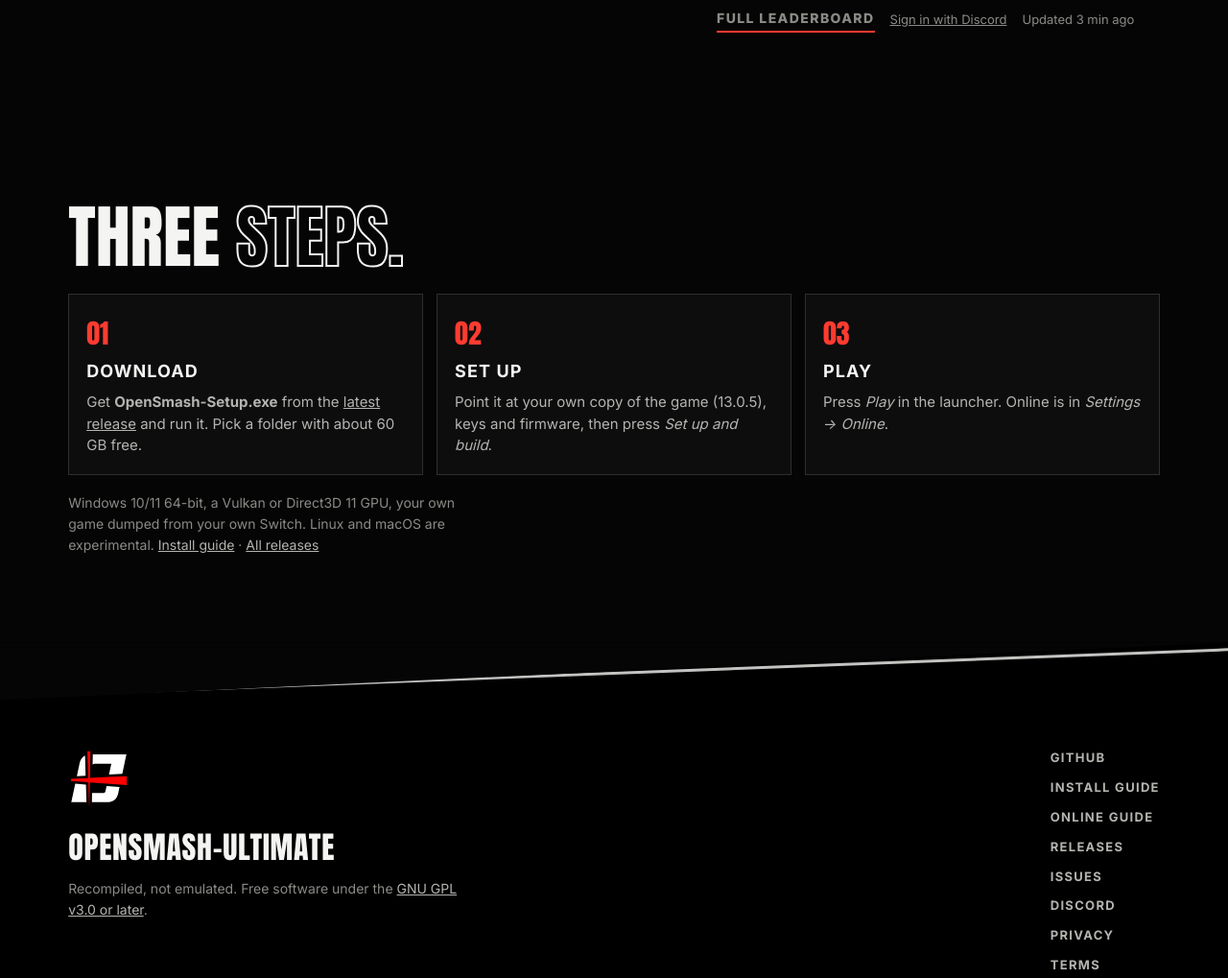
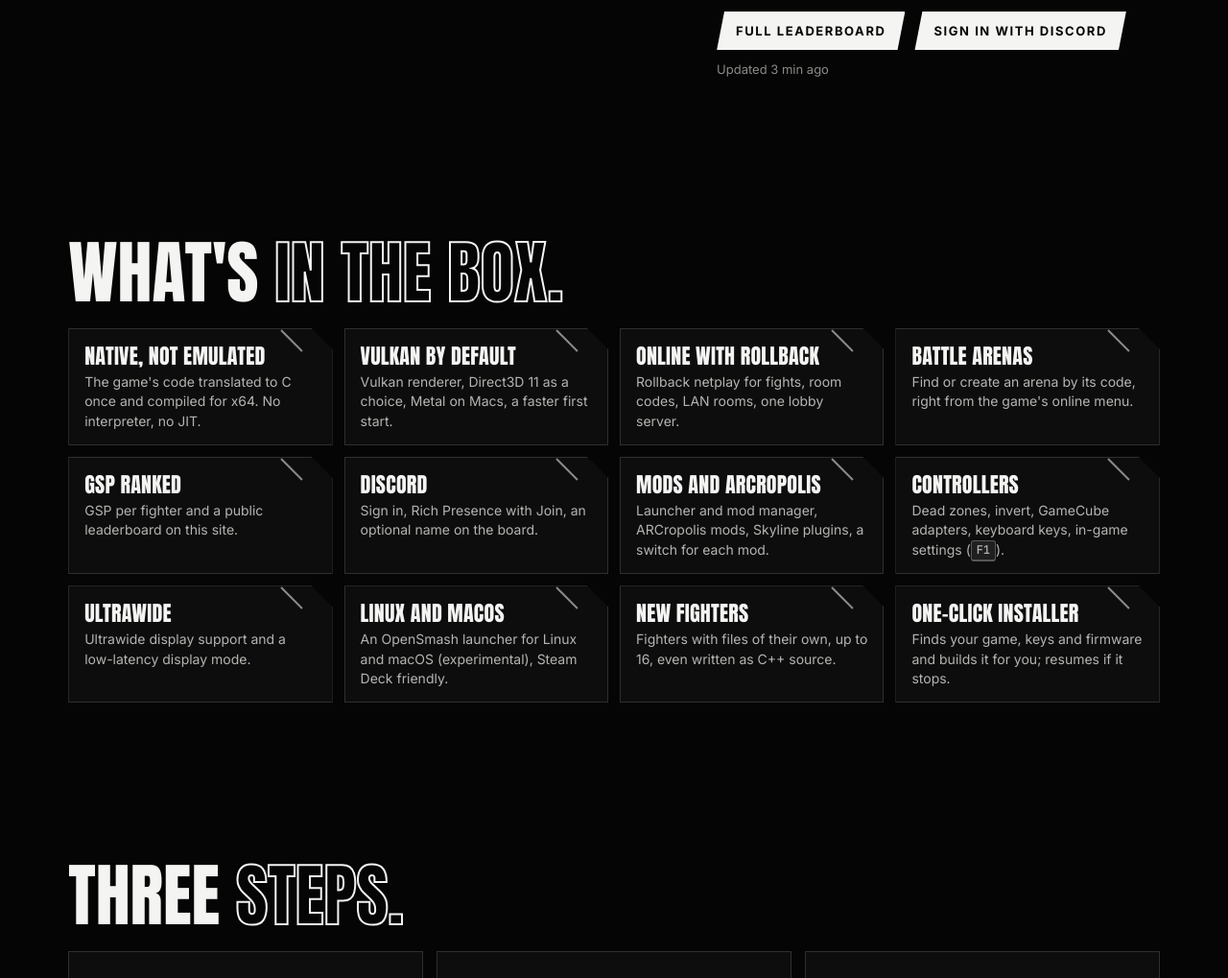
Before and after one commit to Denkishi/opensmash-site, a plain HTML site: page index.html in a window 1280 px wide. Shown: the part 1464-2483 px from the top of the page at 96% size. Drawn offline with Linux system fonts and the light colour scheme.

Commit message:
Home: button style like the top bar, compact Features grid

```diff
--- a/css/home.css
+++ b/css/home.css
@@ -34,3 +34,16 @@ table.board tbody tr:nth-child(-n+3) td.pos { color: var(--red); }
 .three p { margin: 0; color: var(--fg-dim); font-size: 15px; line-height: 1.5; }
 .small { color: var(--fg-mute); font-size: 14px; }
 @media (max-width: 860px) { .live-row { grid-template-columns: 1fr; } .three { grid-template-columns: 1fr; } .hero { padding: 88px 0 48px; } }
+
+/* buttons: the same look as the GitHub button in the top bar */
+.navbtn { display: inline-block; white-space: nowrap; text-decoration: none; font-weight: 700; font-size: 13px; letter-spacing: .12em; text-transform: uppercase; color: var(--bg); background: var(--fg); padding: 10px 20px; clip-path: polygon(8px 0, 100% 0, calc(100% - 8px) 100%, 0 100%); transition: background .2s, color .2s; }
+.navbtn:hover { background: var(--red); color: #fff; }
+.btn-row { display: flex; gap: 10px; flex-wrap: wrap; margin-top: 14px; }
+.board-foot { gap: 10px 10px; margin-top: 14px; }
+.board-foot span { flex-basis: 100%; }
+/* features: compact grid */
+.features { padding: clamp(40px, 6vw, 80px) 0; }
+.features .grid { grid-template-columns: repeat(auto-fill, minmax(min(100%, 230px), 1fr)); gap: 12px; }
+.features .card { padding: 16px 16px 14px; }
+.features .card h3 { font-size: 22px; margin: 0 0 6px; }
+.features .card p { font-size: 14px; line-height: 1.45; }
--- a/index.html
+++ b/index.html
@@ -28,7 +28,7 @@
 <link rel="preconnect" href="https://fonts.gstatic.com" crossorigin>
 <link rel="stylesheet" href="https://fonts.googleapis.com/css2?family=Anton&family=Inter:wght@400;500;700;800&family=JetBrains+Mono:wght@500;700&display=swap">
 <link rel="stylesheet" href="css/style.css?v=2">
-<link rel="stylesheet" href="css/home.css?v=2">
+<link rel="stylesheet" href="css/home.css?v=3">
 <script src="config.js"></script>
 <script src="js/hero.js?v=2" defer></script>
 <script src="js/home.js?v=2" defer></script>
@@ -135,9 +135,30 @@
         <div class="table-wrap" id="table-wrap" hidden>
           <table class="board"><thead><tr id="head"></tr></thead><tbody id="rows"></tbody></table>
         </div>
-        <p class="board-foot"><a class="link" href="leaderboard/">Full leaderboard</a><a href="account/">Sign in with Discord</a><span id="board-upd"></span></p>
+        <p class="board-foot"><a class="navbtn" href="leaderboard/">Full leaderboard</a><a class="navbtn" href="account/">Sign in with Discord</a><span id="board-upd"></span></p>
       </div>
     </div>
+  </div>
+</section>
+
+<!-- ========== FEATURES ========== -->
+<section id="features" class="section features" aria-labelledby="feat-title">
+  <div class="wrap">
+    <h2 id="feat-title" class="live-title">WHAT'S <span class="outline">IN THE BOX.</span></h2>
+    <ul class="grid">
+      <li class="card"><h3>Native, not emulated</h3><p>The game's code translated to C once and compiled for x64. No interpreter, no JIT.</p></li>
+      <li class="card"><h3>Vulkan by default</h3><p>Vulkan renderer, Direct3D 11 as a choice, Metal on Macs, a faster first start.</p></li>
+      <li class="card"><h3>Online with rollback</h3><p>Rollback netplay for fights, room codes, LAN rooms, one lobby server.</p></li>
+      <li class="card"><h3>Battle Arenas</h3><p>Find or create an arena by its code, right from the game's online menu.</p></li>
+      <li class="card"><h3>GSP ranked</h3><p>GSP per fighter and a public leaderboard on this site.</p></li>
+      <li class="card"><h3>Discord</h3><p>Sign in, Rich Presence with Join, an optional name on the board.</p></li>
+      <li class="card"><h3>Mods and ARCropolis</h3><p>Launcher and mod manager, ARCropolis mods, Skyline plugins, a switch for each mod.</p></li>
+      <li class="card"><h3>Controllers</h3><p>Dead zones, invert, GameCube adapters, keyboard keys, in-game settings (<kbd>F1</kbd>).</p></li>
+      <li class="card"><h3>Ultrawide</h3><p>Ultrawide display support and a low-latency display mode.</p></li>
+      <li class="card"><h3>Linux and macOS</h3><p>An OpenSmash launcher for Linux and macOS (experimental), Steam Deck friendly.</p></li>
+      <li class="card"><h3>New fighters</h3><p>Fighters with files of their own, up to 16, even written as C++ source.</p></li>
+      <li class="card"><h3>One-click installer</h3><p>Finds your game, keys and firmware and builds it for you; resumes if it stops.</p></li>
+    </ul>
   </div>
 </section>
 
@@ -150,7 +171,8 @@
       <li><h3>Set up</h3><p>Point it at your own copy of the game (13.0.5), keys and firmware, then press <em>Set up and build</em>.</p></li>
       <li><h3>Play</h3><p>Press <em>Play</em> in the launcher. Online is in <em>Settings &rarr; Online</em>.</p></li>
     </ol>
-    <p class="small">Windows 10/11 64-bit, a Vulkan or Direct3D 11 GPU, your own game dumped from your own Switch. Linux and macOS are experimental. <a data-link="guide" href="https://github.com/OpenSmash-Ultimate/OpenSmash-Ultimate/blob/main/docs/INSTALL.md" rel="noopener">Install guide</a> &middot; <a href="https://github.com/OpenSmash-Ultimate/OpenSmash-Ultimate/releases" rel="noopener">All releases</a></p>
+    <p class="small">Windows 10/11 64-bit, a Vulkan or Direct3D 11 GPU, your own game dumped from your own Switch. Linux and macOS are experimental.</p>
+    <div class="btn-row"><a class="navbtn" data-link="guide" href="https://github.com/OpenSmash-Ultimate/OpenSmash-Ultimate/blob/main/docs/INSTALL.md" rel="noopener">Install guide</a><a class="navbtn" href="https://github.com/OpenSmash-Ultimate/OpenSmash-Ultimate/releases" rel="noopener">All releases</a></div>
   </div>
 </section>
 
```
